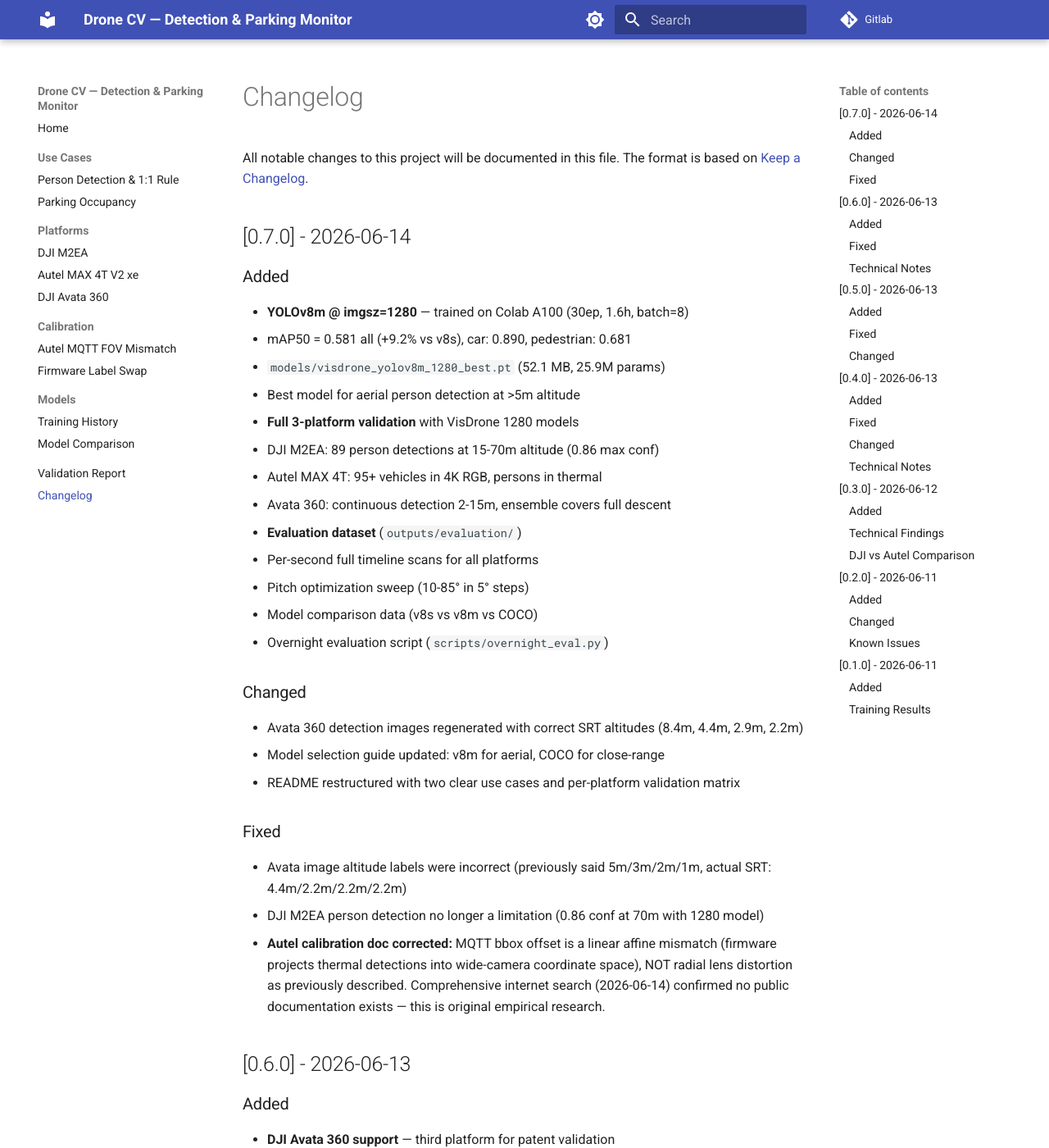
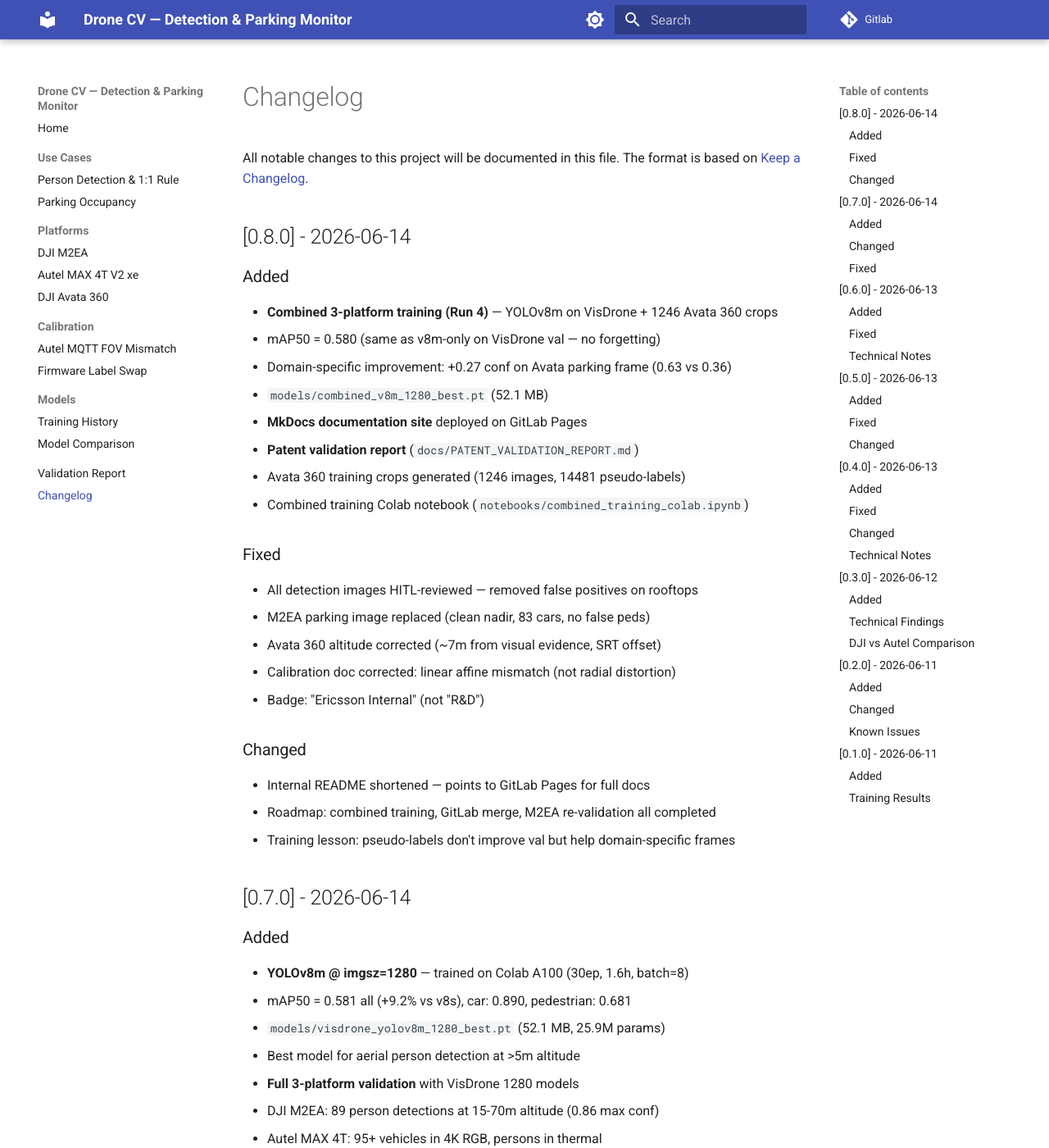
Before and after one commit to rwiren/drone-cv-detection, an MkDocs documentation site: the page built from docs-site/changelog.md, in a window 1280 px wide and 1400 px high. Shown: the whole window at 82% size. Built offline with MkDocs 1.6.1 and Material for MkDocs 9.7.7, drawn with Linux system fonts in a browser that asks for light colours.

Commit message:
docs: sync changelog to MkDocs

```diff
--- a/docs-site/changelog.md
+++ b/docs-site/changelog.md
@@ -2,6 +2,29 @@
 
 All notable changes to this project will be documented in this file.
 The format is based on [Keep a Changelog](https://keepachangelog.com/en/1.0.0/).
+
+## [0.8.0] - 2026-06-14
+### Added
+- **Combined 3-platform training (Run 4)** — YOLOv8m on VisDrone + 1246 Avata 360 crops
+  - mAP50 = 0.580 (same as v8m-only on VisDrone val — no forgetting)
+  - Domain-specific improvement: +0.27 conf on Avata parking frame (0.63 vs 0.36)
+  - `models/combined_v8m_1280_best.pt` (52.1 MB)
+- **MkDocs documentation site** deployed on GitLab Pages
+- **Patent validation report** (`docs/PATENT_VALIDATION_REPORT.md`)
+- Avata 360 training crops generated (1246 images, 14481 pseudo-labels)
+- Combined training Colab notebook (`notebooks/combined_training_colab.ipynb`)
+
+### Fixed
+- All detection images HITL-reviewed — removed false positives on rooftops
+- M2EA parking image replaced (clean nadir, 83 cars, no false peds)
+- Avata 360 altitude corrected (~7m from visual evidence, SRT offset)
+- Calibration doc corrected: linear affine mismatch (not radial distortion)
+- Badge: "Ericsson Internal" (not "R&D")
+
+### Changed
+- Internal README shortened — points to GitLab Pages for full docs
+- Roadmap: combined training, GitLab merge, M2EA re-validation all completed
+- Training lesson: pseudo-labels don't improve val but help domain-specific frames
 
 ## [0.7.0] - 2026-06-14
 ### Added
```
